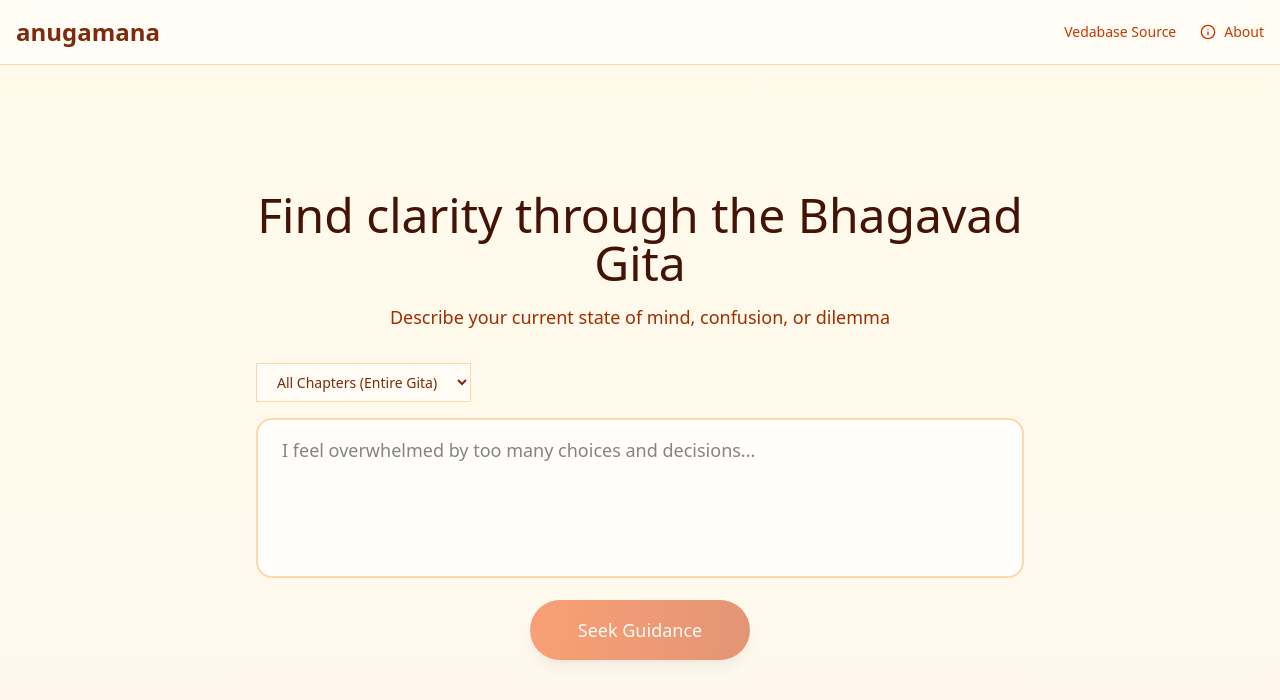
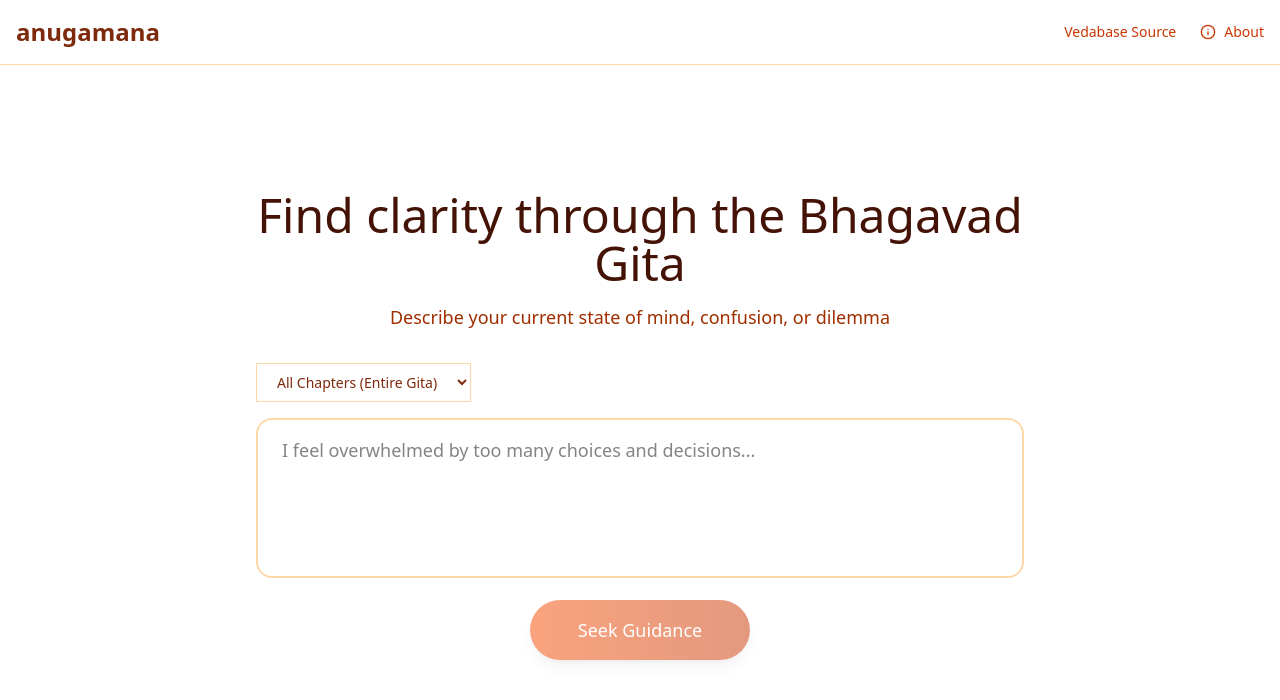
Before and after one commit to swayam-mishra/anugamana, a React (Vite) app in the folder frontend/: page / in a window 1280 px wide. Shown: the top 700 px of the page. Built offline with nearby package versions, Linux system fonts and the light colour scheme.

Commit message:
add TypeScript type definitions for React

```diff
--- a/frontend/package.json
+++ b/frontend/package.json
@@ -10,11 +10,13 @@
     "react-dom": "^18.3.1"
   },
   "devDependencies": {
+    "@tailwindcss/vite": "^4.0.0",
     "@types/node": "^20.10.0",
+    "@types/react": "^19.2.14",
+    "@types/react-dom": "^19.2.3",
     "@vitejs/plugin-react-swc": "^3.10.2",
     "tailwindcss": "^4.0.0",
-    "vite": "^6.0.0",
-    "@tailwindcss/vite": "^4.0.0"
+    "vite": "^6.0.0"
   },
   "scripts": {
     "dev": "vite",
--- a/frontend/src/App.tsx
+++ b/frontend/src/App.tsx
@@ -82,7 +82,7 @@ export default function App() {
   };
 
   return (
-    <div className="min-h-screen bg-gradient-to-b from-amber-50 to-orange-50">
+    <div className="min-h-screen bg-linear-to-b from-amber-50 to-orange-50">
       <Header showBackButton={state === 'result'} onBack={handleSearchAgain} />
 
       {state === 'result' && selectedVerse ? (
```
Also changed, not shown: 1 other file (tests, documents, lock files or other folders).
